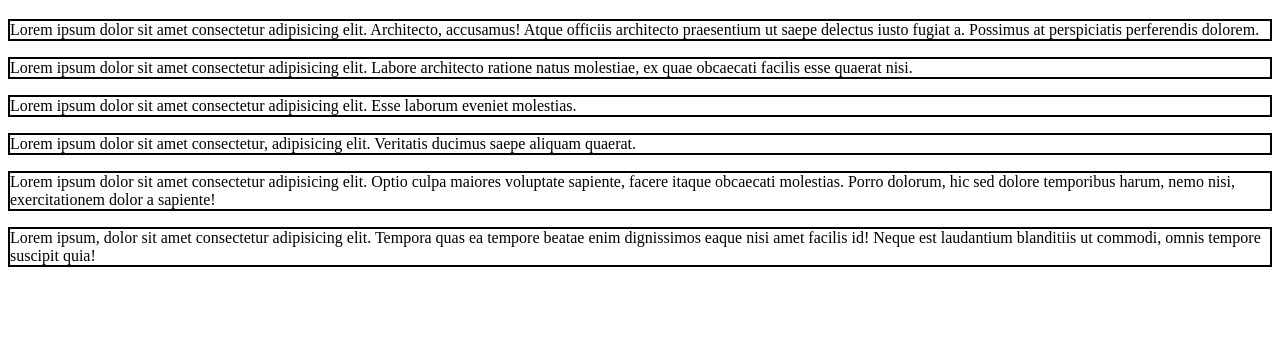
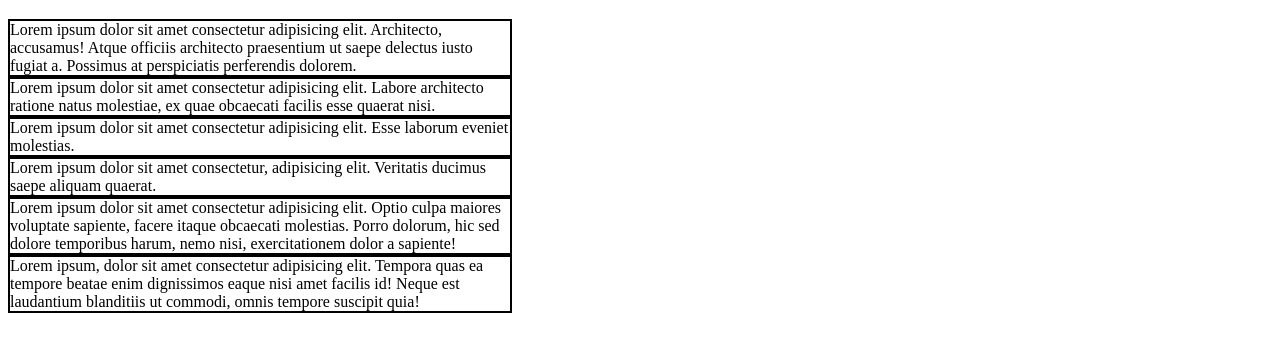
Before and after one commit to labutak/Mojm-r.github.io, a plain HTML site: page hratky2.html in a window 1280 px wide. Shown: the part 61-412 px from the top of the page. Drawn offline with Linux system fonts and the light colour scheme.

Commit message:
Update style2.css

```diff
--- a/style2.css
+++ b/style2.css
@@ -1,4 +1,10 @@
 .barva {
 border: solid  black 2px ;
+width: 500px;
+margin: 0px;
 
 }
+
+.barva:hover {
+    background-color: yellow;
+  }
```
